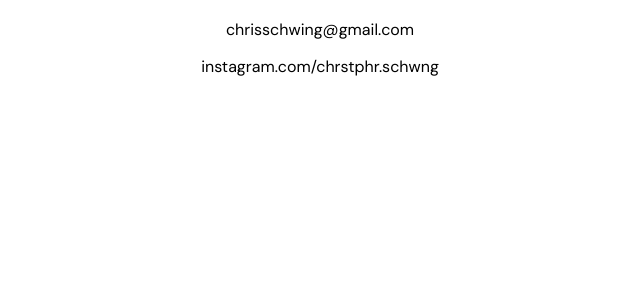
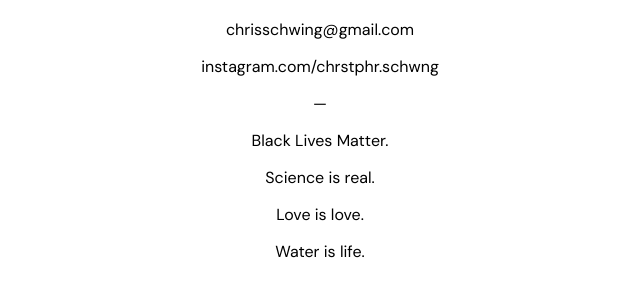
Before and after one commit to sschwingg/chrstphrschwng.github.io, a plain HTML site: page index.html in a window 1280 px wide. Shown: the part 66-362 px from the top of the page, without its empty margins (320-960 px from the left). Drawn offline with Linux system fonts and the light colour scheme.

Commit message:
Update index.html

```diff
--- a/index.html
+++ b/index.html
@@ -7,5 +7,10 @@
 		<h1>Christopher Schwing</h1>
 		<p>chrisschwing@gmail.com</p>
 		<p>instagram.com/chrstphr.schwng</p>
+		<p>—</p>
+		<p>Black Lives Matter.</p>
+		<p>Science is real.</p>
+		<p>Love is love.</p>
+		<p>Water is life.</p>
 	</body>
 </html>
```
